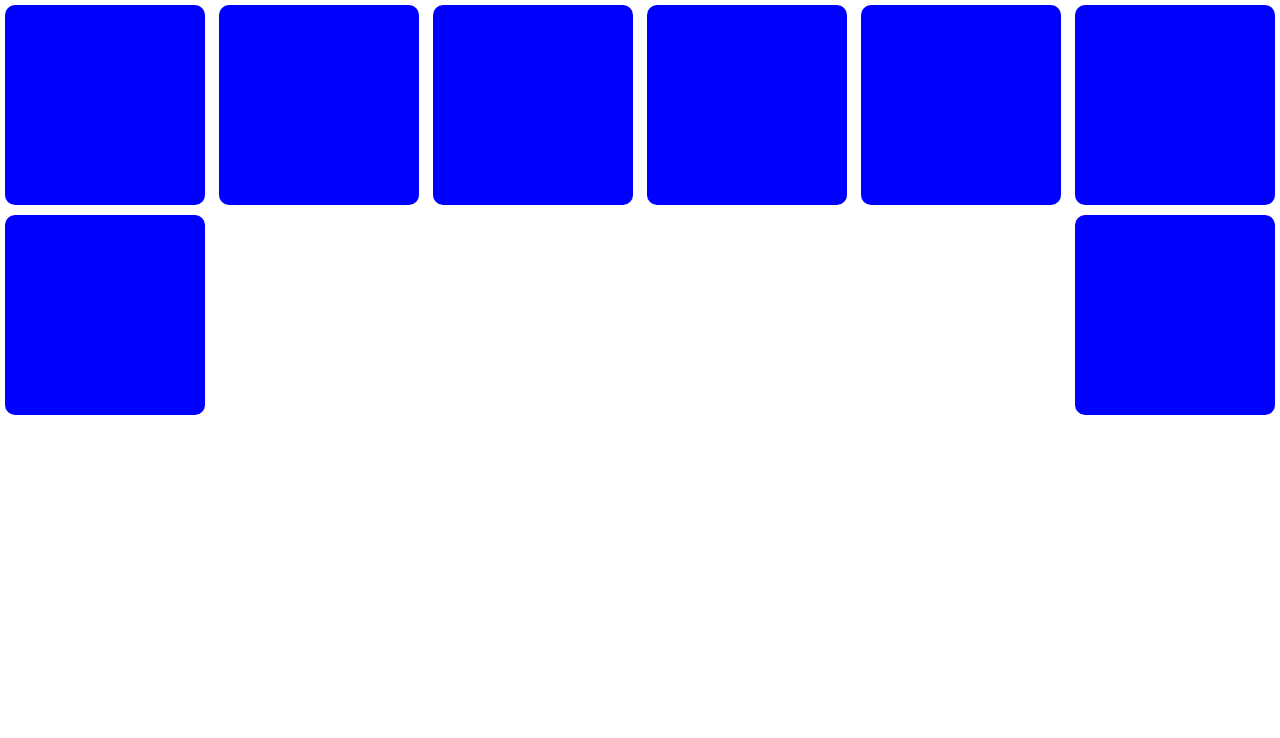
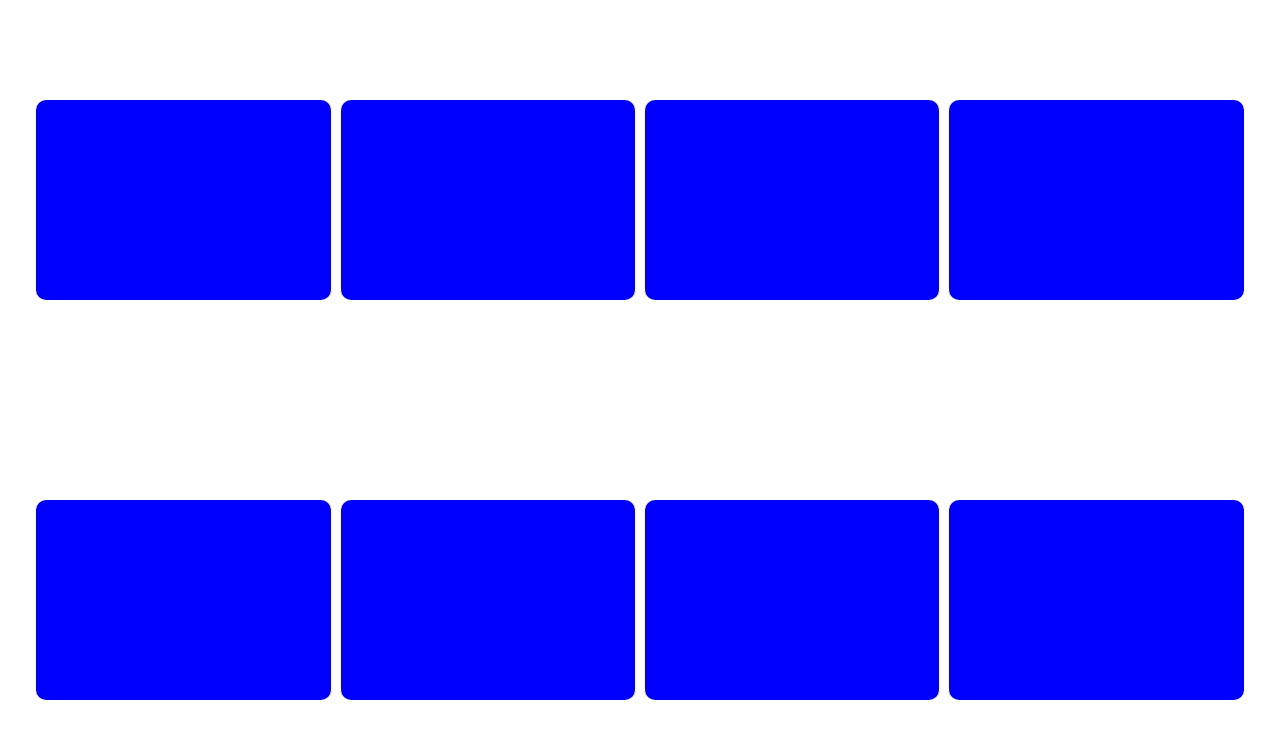
Before and after one commit to reza-habibi/media-query, a plain HTML site: page index.html in a window 1280 px wide. Drawn offline with Linux system fonts and the light colour scheme.

Commit message:
make a mobile first responsive

```diff
--- a/style.css
+++ b/style.css
@@ -6,57 +6,52 @@
 
 .container {
   width: 100vw;
-  /* height: 100vh; */
+  height: 100vh;
+  display: flex;
+  flex-flow: column;
+  align-items: center;
+  justify-content: center;
 }
 
 .box {
-  width: 23%;
+  width: 90%;
   height: 25%;
   background: blue;
   border-radius: 10px;
   margin: 5px;
 }
 
-@media screen and (min-width: 768px) {
-  .container {
-    display: flex;
-    /* flex-flow: column; */
-    justify-content: space-between;
-    align-items: center;
+
+
+@media screen and (min-width: 480px) {
+  .box {
+    width: 45%;
+    height: 25%;
+    background: blue;
+    border-radius: 10px;
+    margin: 5px;
+  }
+
+  .container{
+    flex-flow: row;
     flex-wrap: wrap;
   }
 
-  .box {
-    width: 200px;
-    height: 200px;
-  }
 }
 
-@media screen and (max-width: 768px) {
-  .container {
-    display: flex;
-    /* flex-flow: column; */
-    justify-content: space-between;
-    align-items: center;
+
+@media screen and (min-width: 768px) {
+  .box {
+    width: 23%;
+    height: 25%;
+    background: blue;
+    border-radius: 10px;
+    margin: 5px;
+  }
+
+  .container{
+    flex-flow: row;
     flex-wrap: wrap;
   }
 
-  .box {
-    width: 200px;
-    height: 200px;
-  }
 }
-
-@media screen and (max-width: 480px) {
-  .container {
-    display: flex;
-    flex-flow: column;
-    justify-content: space-between;
-    align-items: center;
-  }
-
-  .box {
-    width: 200px;
-    height: 200px;
-  }
-}
```
